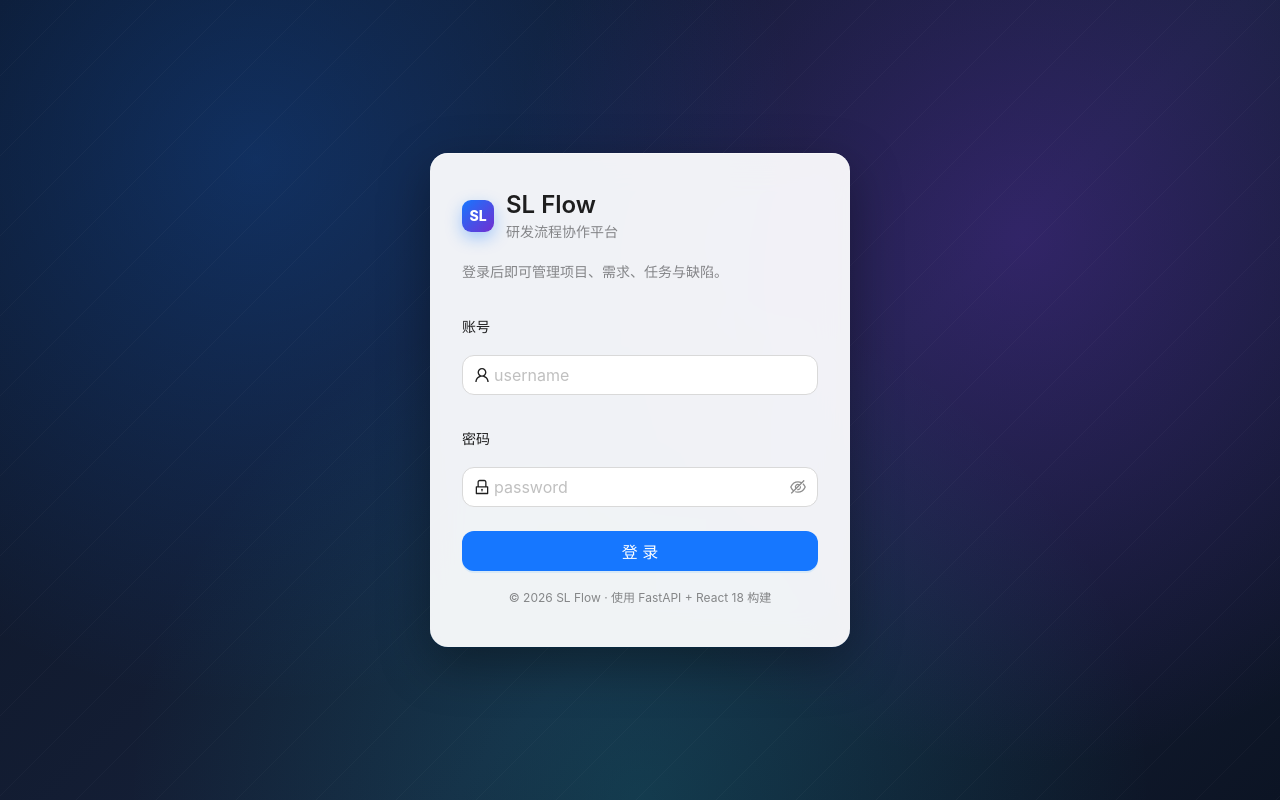
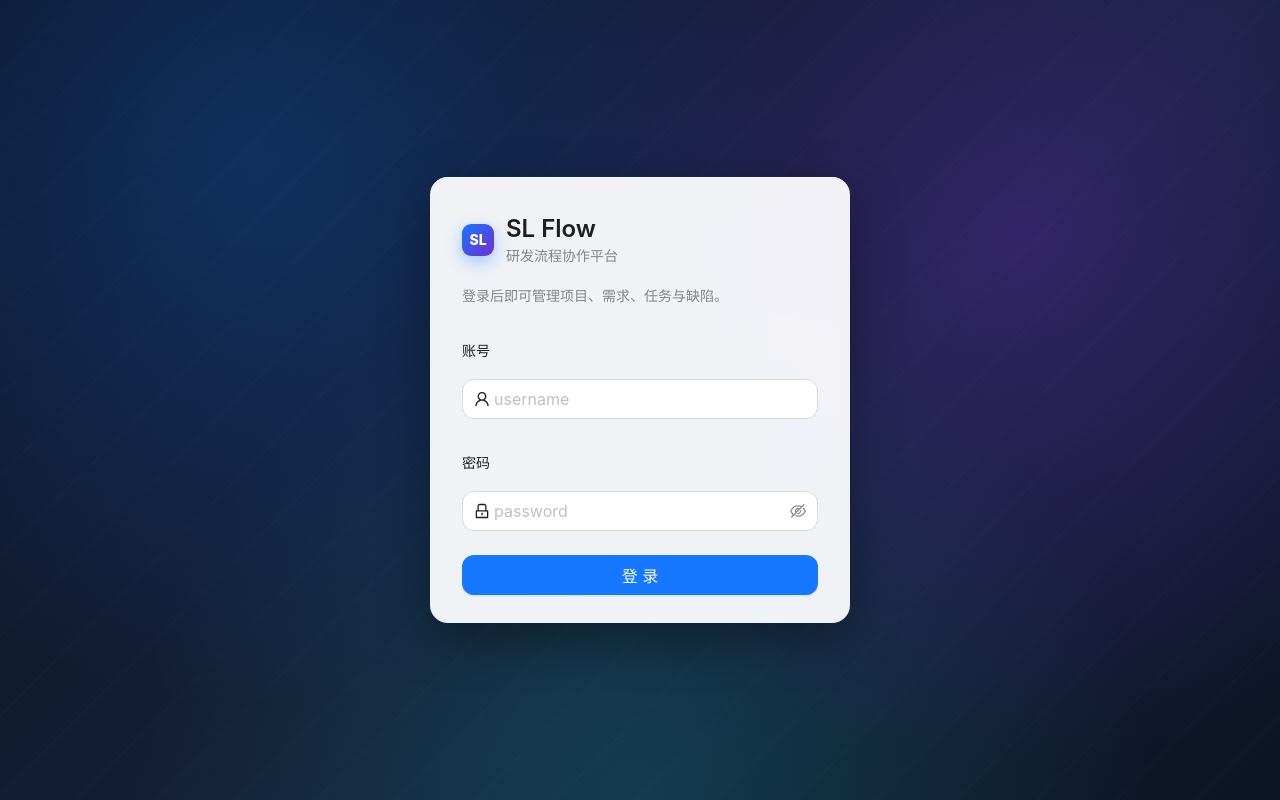
Before and after one commit to ccsvip/SL_flow, a React (Vite) app in the folder frontend/: page /login in a window 1280 px wide. Built offline with nearby package versions, Linux system fonts and the light colour scheme; no server answers.

Commit message:
chore(login): remove footer copyright line

```diff
--- a/frontend/src/pages/LoginPage.tsx
+++ b/frontend/src/pages/LoginPage.tsx
@@ -87,9 +87,6 @@ export default function LoginPage() {
               登 录
             </Button>
           </Form>
-          <Typography.Paragraph type="secondary" style={{ marginTop: 18, fontSize: 12, textAlign: "center" }}>
-            © {new Date().getFullYear()} SL Flow · 使用 FastAPI + React 18 构建
-          </Typography.Paragraph>
         </div>
       </div>
     </div>
```
